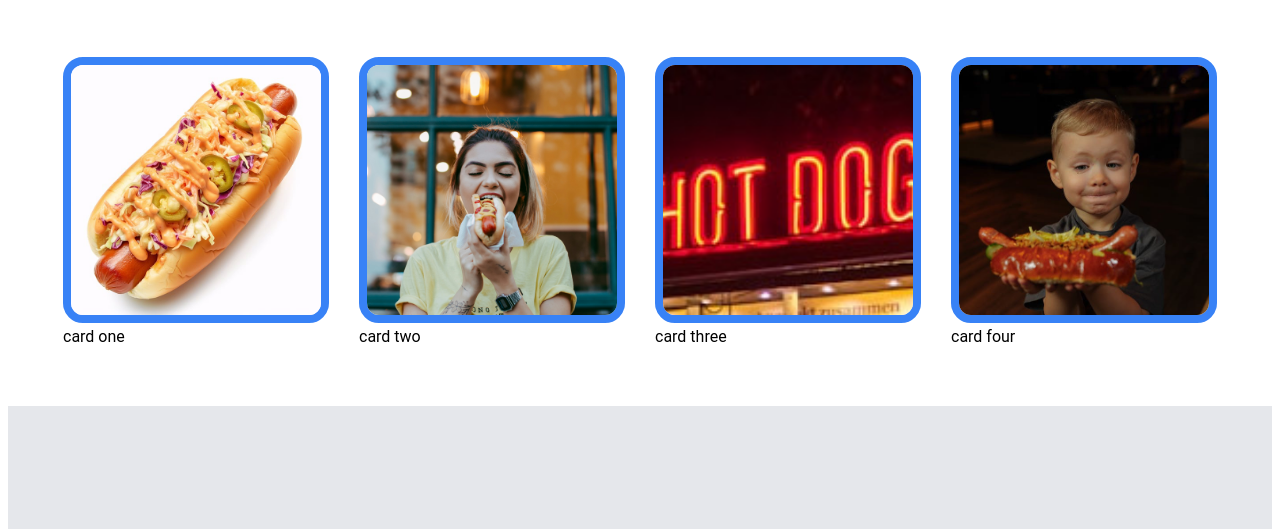
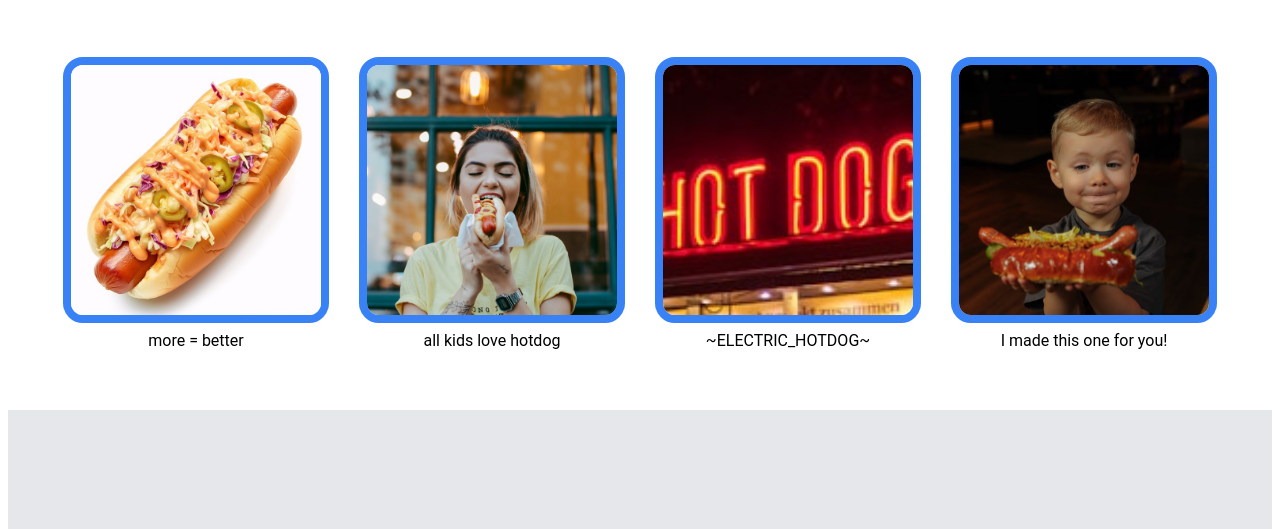
Before and after one commit to Weroance/landing-page, a plain HTML site: page index.html in a window 1280 px wide. Shown: the part 708-1237 px from the top of the page. Drawn offline with Linux system fonts and the light colour scheme.

Commit message:
fix: card caption and alignment

```diff
--- a/index.html
+++ b/index.html
@@ -37,10 +37,14 @@
         <div class="cardtitle">Some random information</div>
 
         <div class="card-box">
-            <div class="card"><img src="images/4hotdog.jpg" alt="a hotdog with a lot of toppings">card one</div>
-            <div class="card"><img src="images/5hotdog.jpg" alt="a young woman about to bite a Hotdog">card two</div>
-            <div class="card"><img src="images/6hotdog.jpg" alt="a neon sign that read hot dog">card three</div>
-            <div class="card"><img src="images/7hotdog.jpeg" alt="a young boy holding up a large hotdog">card four</div>
+            <div class="card"><img src="images/4hotdog.jpg" alt="a hotdog with a lot of toppings">
+                more = better</div>
+            <div class="card"><img src="images/5hotdog.jpg" alt="a young woman about to bite a Hotdog">
+                all kids love hotdog</div>
+            <div class="card"><img src="images/6hotdog.jpg" alt="a neon sign that reads hot dog">
+                ~ELECTRIC_HOTDOG~</div>
+            <div class="card"><img src="images/7hotdog.jpeg" alt="a young boy holding up a large hotdog">
+                I made this one for you!</div>
         </div>
 
         <div class="quotebox">
--- a/style.css
+++ b/style.css
@@ -90,13 +90,18 @@
     margin: 60px;
 }
 
+.card   {
+    display: flex;
+    flex-direction: column;
+    align-items: center;
+}
 .card img {
-    flex-direction: column;
     width: 250px;
     height: 250px;
     object-fit: cover ;
     border: solid 8px #3882f6 ;
     border-radius: 20px;
+    margin-bottom: 8px;
 }
 
 .quotebox   {
```
